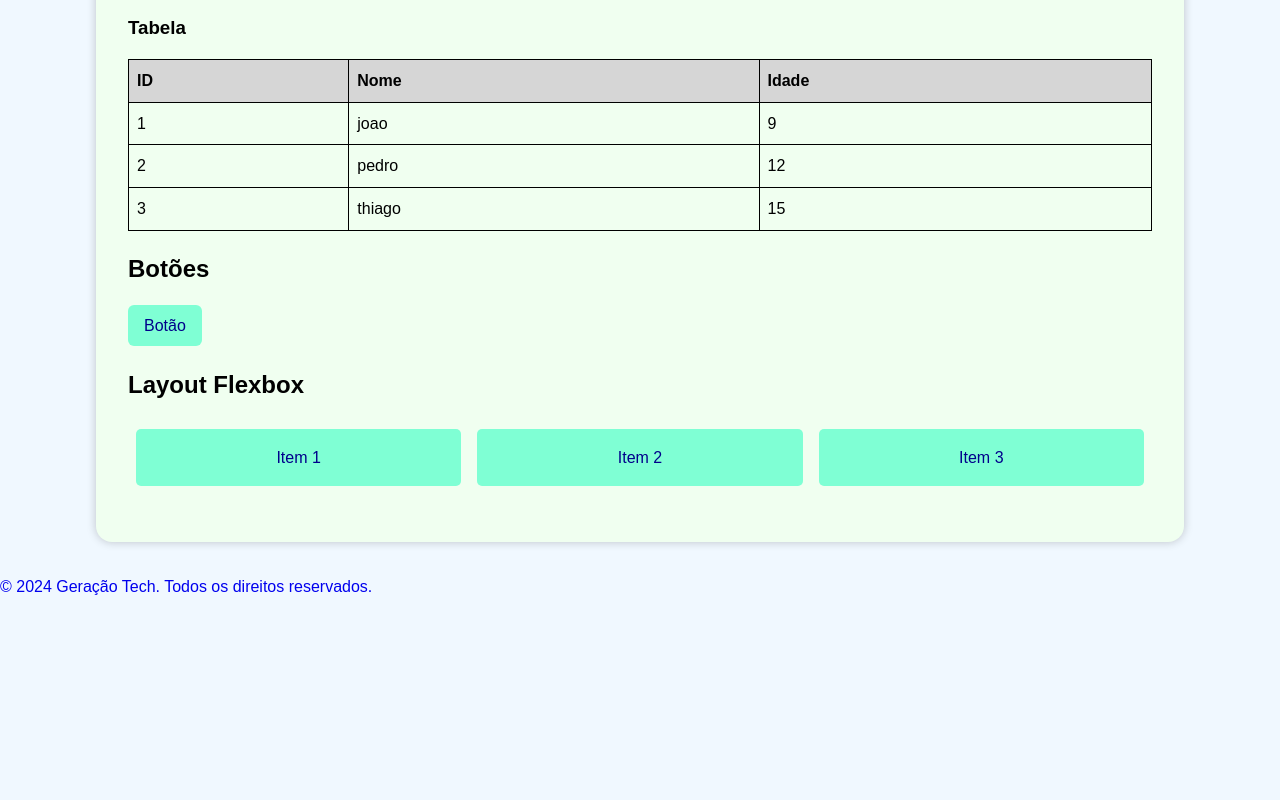
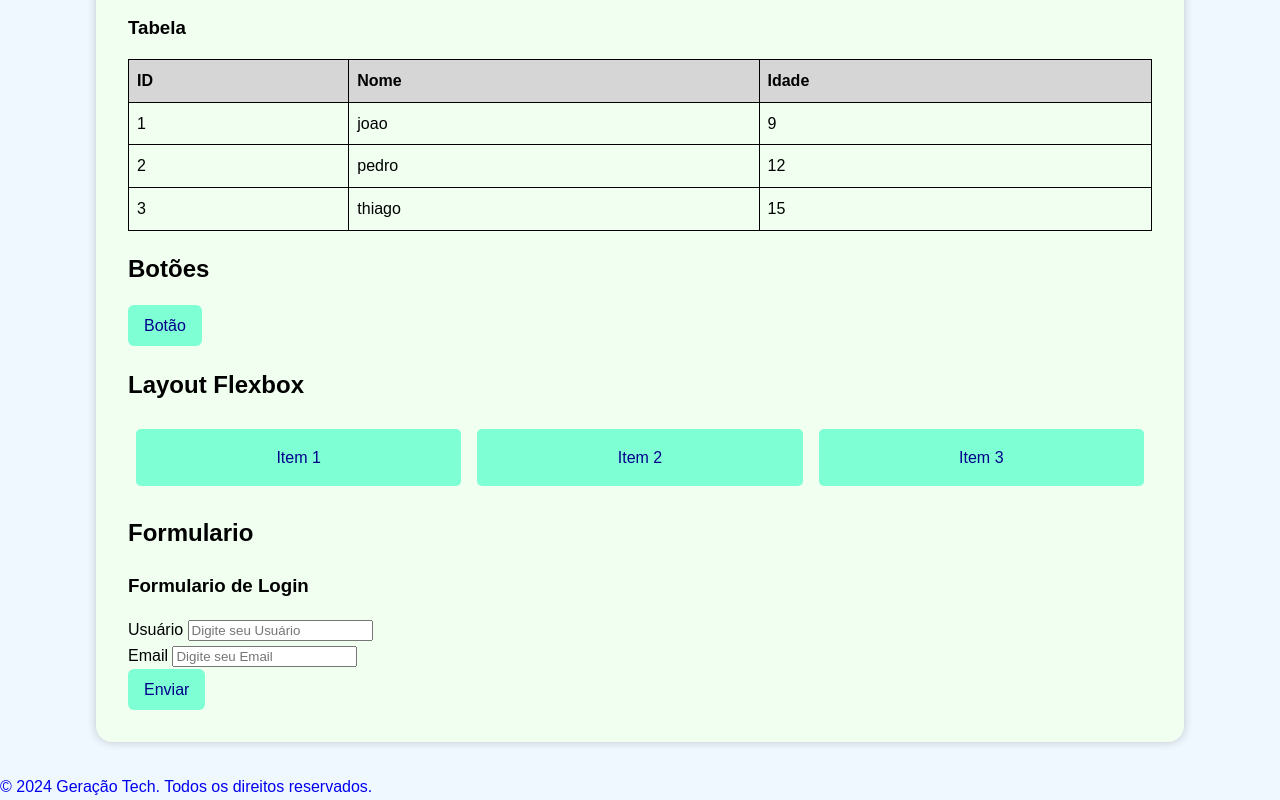
Before and after one commit to HeyVds/aula04, a plain HTML site: page index.html in a window 1280 px wide. Shown: the part 457-1257 px from the top of the page. Before the commit the page ends 1057 px from the top, so only its background shows below. Drawn offline with Linux system fonts and the light colour scheme.

Commit message:
iniciando formulário

```diff
--- a/index.html
+++ b/index.html
@@ -14,7 +14,7 @@
     </header>
 
     <div class="container">
-        <section>
+        <section class="lista">
             <h2>Testando listas</h2>
             <div class="flex-container-start">
                 <div>
@@ -43,7 +43,7 @@
 
         </section>
 
-        <section>
+        <section class="tabela">
             <h3>Tabela</h3>
             <table>
                 <thead>
@@ -76,17 +76,37 @@
             </table>
         </section>
 
-        <section>
+        <section class="botao">
             <h2>Botões</h2>
             <a href="#" class="button">Botão</a>
         </section>
 
-        <section>
+        <section class="flexbox">
             <h2>Layout Flexbox</h2>
             <div class="flex-container">
                 <div class="flex-item">Item 1</div>
                 <div class="flex-item">Item 2</div>
                 <div class="flex-item">Item 3</div>
+            </div>
+        </section>
+
+        <section class="sec-log">
+            <h2>Formulario</h2>
+            <div class="card-body">
+                <h3>Formulario de Login</h3>
+                <form class="form-input">
+                    <div class="form-group">
+                        <label for="user">Usuário</label>
+                        <input type="text" name="user" id="user" placeholder="Digite seu Usuário" required>
+                    </div>
+
+                    <div class="form-group">
+                        <label for="email">Email</label>
+                        <input type="email" name="email" id="email" placeholder="Digite seu Email" required>
+                    </div>
+
+                    <a class="button" type="submit">Enviar</a>
+                </form>
             </div>
         </section>
     </div>
```
